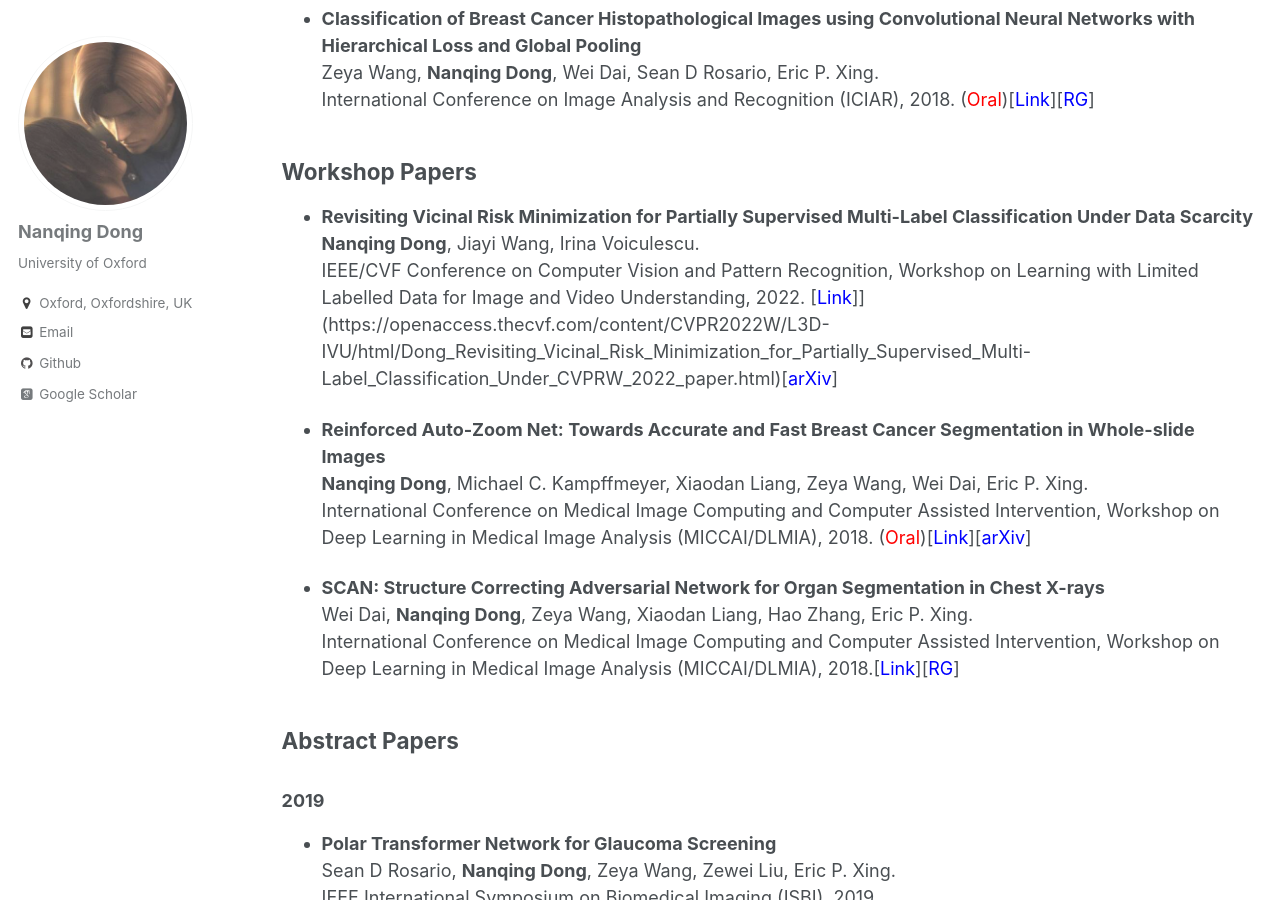
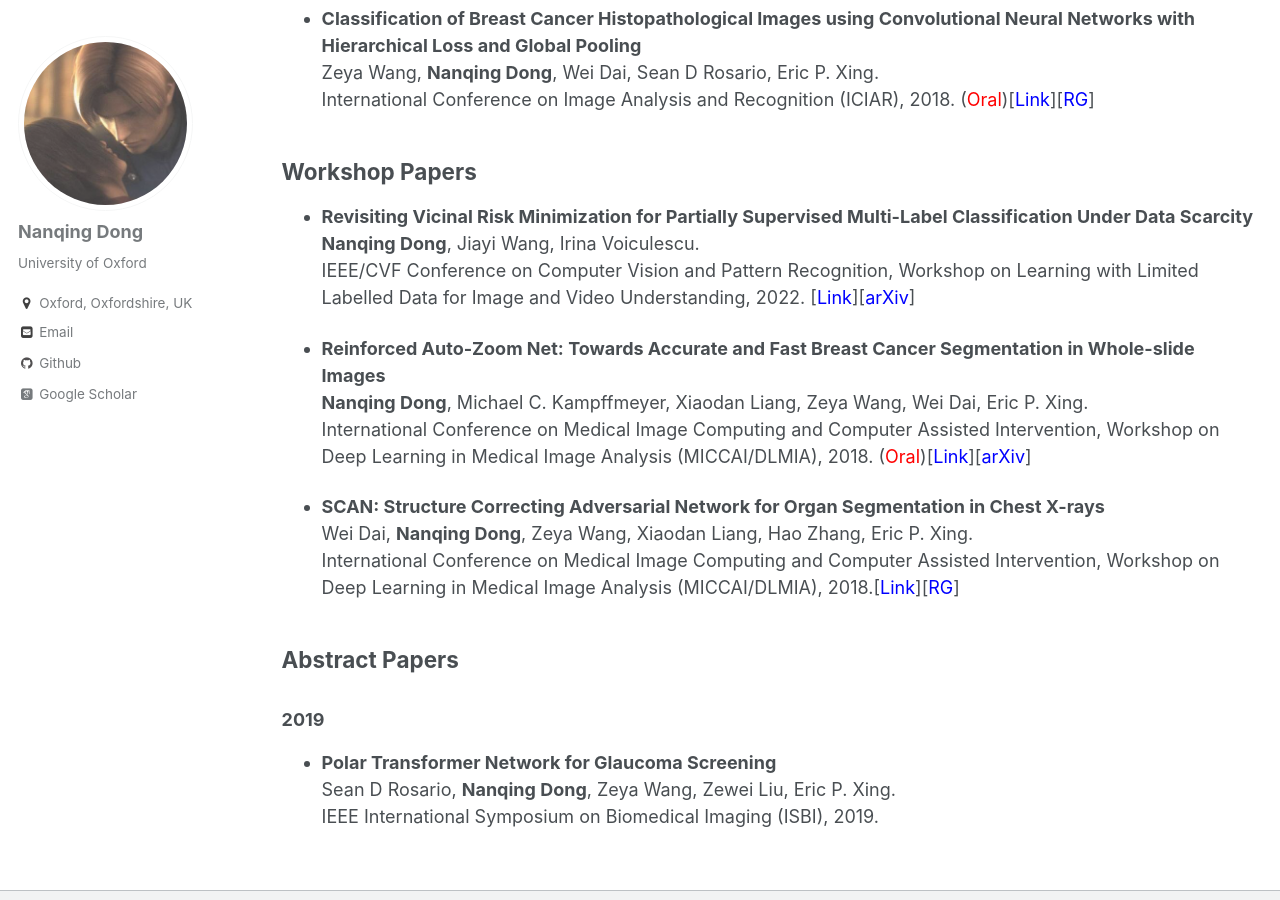
Before and after one commit to eveningdong/eveningdong.github.io, a Jekyll site: the page built from _pages/publications.md, in a window 1280 px wide and 900 px high, scrolled down 2396 px. Built offline with Jekyll 4.4.1, drawn with Linux system fonts in a browser that asks for light colours; some web fonts are replaced; some of the changed lines change nothing that is shown.

Commit message:
Update PR

```diff
--- a/_pages/publications.md
+++ b/_pages/publications.md
@@ -9,11 +9,11 @@
 ## Journal Papers
 * **Negational Symmetry of Quantum Neural Networks for Binary Pattern Classification**
   **Nanqing Dong**, Michael Kampffmeyer, Irina Voiculescu, Eric P. Xing.
-  Pattern Recognition, 2022.
+  Pattern Recognition, 2022. [[<span style="color:blue">Link</span>]](https://www.sciencedirect.com/science/article/pii/S003132032200231X)
 
 * **Towards Robust Partially Supervised Multi-Structure Medical Image Segmentation on Small-Scale Data**
   **Nanqing Dong**, Michael Kampffmeyer, Xiaodan Liang, Min Xu, Irina Voiculescu, Eric P. Xing.
-  Applied Soft Computing, 2022.  [[<span style="color:blue">Link</span>]](https://doi.org/10.1016/j.asoc.2021.108074)[[<span style="color:blue">arXiv</span>]](https://arxiv.org/pdf/2011.14164.pdf)
+  Applied Soft Computing, 2022. [[<span style="color:blue">Link</span>]](https://www.sciencedirect.com/science/article/pii/S1568494621009789)[[<span style="color:blue">arXiv</span>]](https://arxiv.org/pdf/2011.14164.pdf)
 
 * **Data-driven Dynamical Control for Bottom-up Energy Internet System**
   Haochen Hua, Zhaoming Qin, **Nanqing Dong**, Yuchao Qin, Maojiao Ye, Zidong Wang, Xingying Chen, Junwei Cao.
@@ -88,7 +88,7 @@
 ## Workshop Papers
 * **Revisiting Vicinal Risk Minimization for Partially Supervised Multi-Label Classification Under Data Scarcity**
   **Nanqing Dong**, Jiayi Wang, Irina Voiculescu.
-   IEEE/CVF Conference on Computer Vision and Pattern Recognition, Workshop on Learning with Limited Labelled Data for Image and Video Understanding, 2022. [<span style="color:blue">Link</span>]](https://openaccess.thecvf.com/content/CVPR2022W/L3D-IVU/html/Dong_Revisiting_Vicinal_Risk_Minimization_for_Partially_Supervised_Multi-Label_Classification_Under_CVPRW_2022_paper.html)[[<span style="color:blue">arXiv</span>]](https://arxiv.org/pdf/2204.08954.pdf)
+   IEEE/CVF Conference on Computer Vision and Pattern Recognition, Workshop on Learning with Limited Labelled Data for Image and Video Understanding, 2022. [[<span style="color:blue">Link</span>]](https://openaccess.thecvf.com/content/CVPR2022W/L3D-IVU/html/Dong_Revisiting_Vicinal_Risk_Minimization_for_Partially_Supervised_Multi-Label_Classification_Under_CVPRW_2022_paper.html)[[<span style="color:blue">arXiv</span>]](https://arxiv.org/pdf/2204.08954.pdf)
 
 * **Reinforced Auto-Zoom Net: Towards Accurate and Fast Breast Cancer Segmentation in Whole-slide Images**
   **Nanqing Dong**, Michael C. Kampffmeyer, Xiaodan Liang, Zeya Wang, Wei Dai, Eric P. Xing.
```
